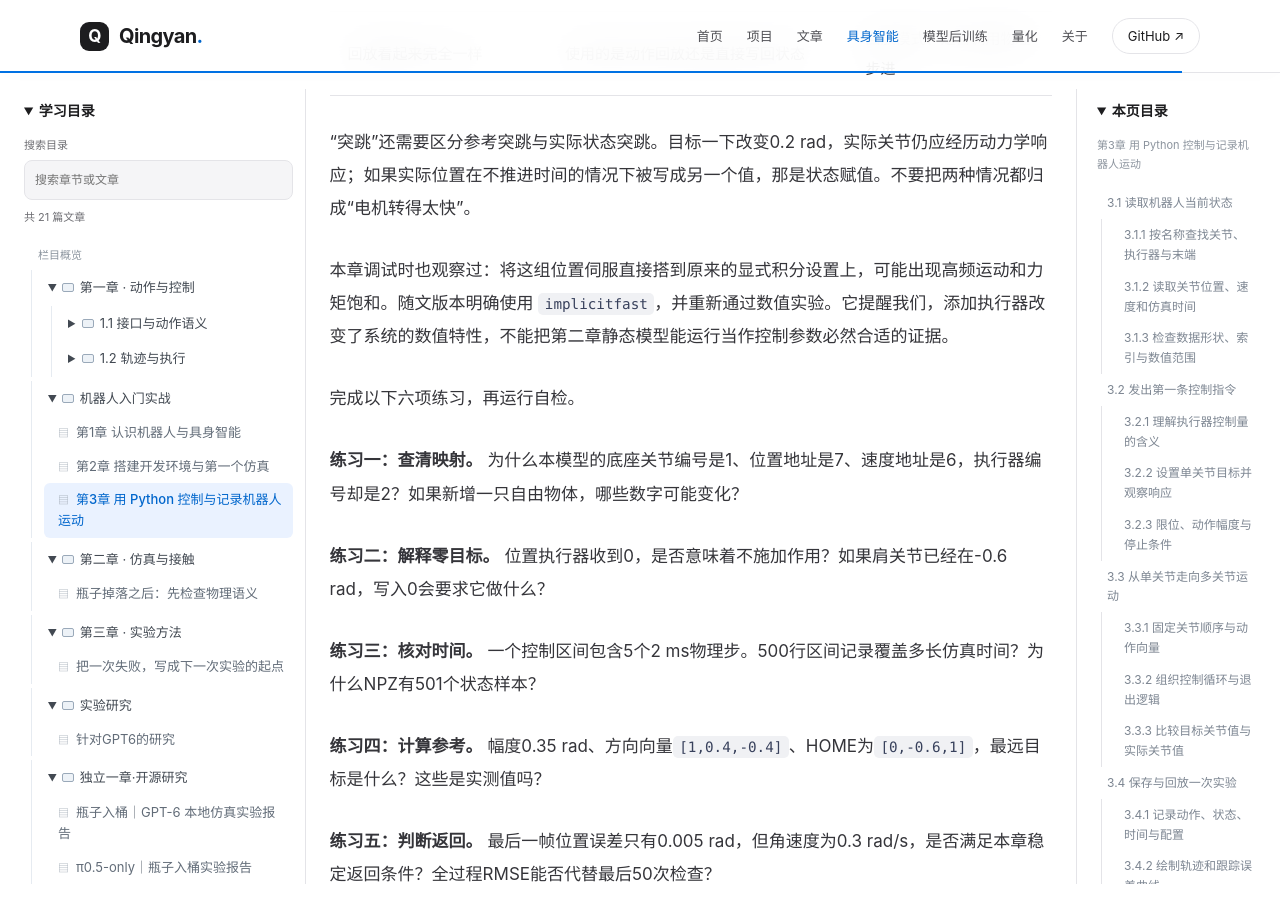
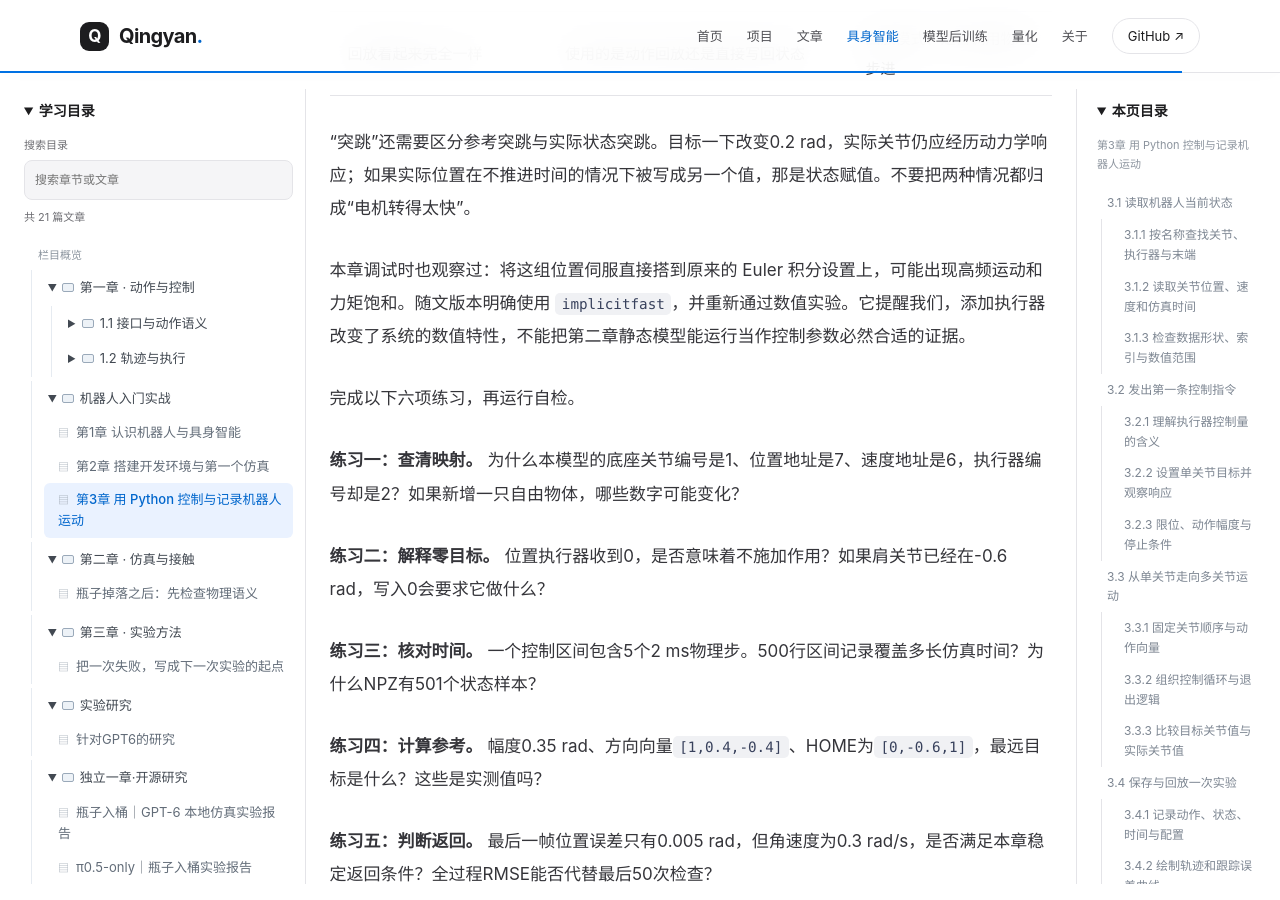
Before and after one commit to kenyon01/kenyon01.github.io, a Jekyll site: the page built from _posts/2026-10-31-robotics-guide-03-python-control-and-motion-recording.md, in a window 1280 px wide and 900 px high, scrolled down 20718 px. Built offline with Jekyll 4.4.1, drawn with Linux system fonts in a browser that asks for light colours.

Commit message:
Sync public articles

```diff
--- a/_posts/2026-10-31-robotics-guide-03-python-control-and-motion-recording.md
+++ b/_posts/2026-10-31-robotics-guide-03-python-control-and-motion-recording.md
@@ -438,7 +438,7 @@ $runDir = 'runs/把这里换成实际生成的目录名'
 
 “突跳”还需要区分参考突跳与实际状态突跳。目标一下改变0.2 rad，实际关节仍应经历动力学响应；如果实际位置在不推进时间的情况下被写成另一个值，那是状态赋值。不要把两种情况都归成“电机转得太快”。
 
-本章调试时也观察过：将这组位置伺服直接搭到原来的显式积分设置上，可能出现高频运动和力矩饱和。随文版本明确使用 `implicitfast`，并重新通过数值实验。它提醒我们，添加执行器改变了系统的数值特性，不能把第二章静态模型能运行当作控制参数必然合适的证据。
+本章调试时也观察过：将这组位置伺服直接搭到原来的 Euler 积分设置上，可能出现高频运动和力矩饱和。随文版本明确使用 `implicitfast`，并重新通过数值实验。它提醒我们，添加执行器改变了系统的数值特性，不能把第二章静态模型能运行当作控制参数必然合适的证据。
 
 完成以下六项练习，再运行自检。
 
```
